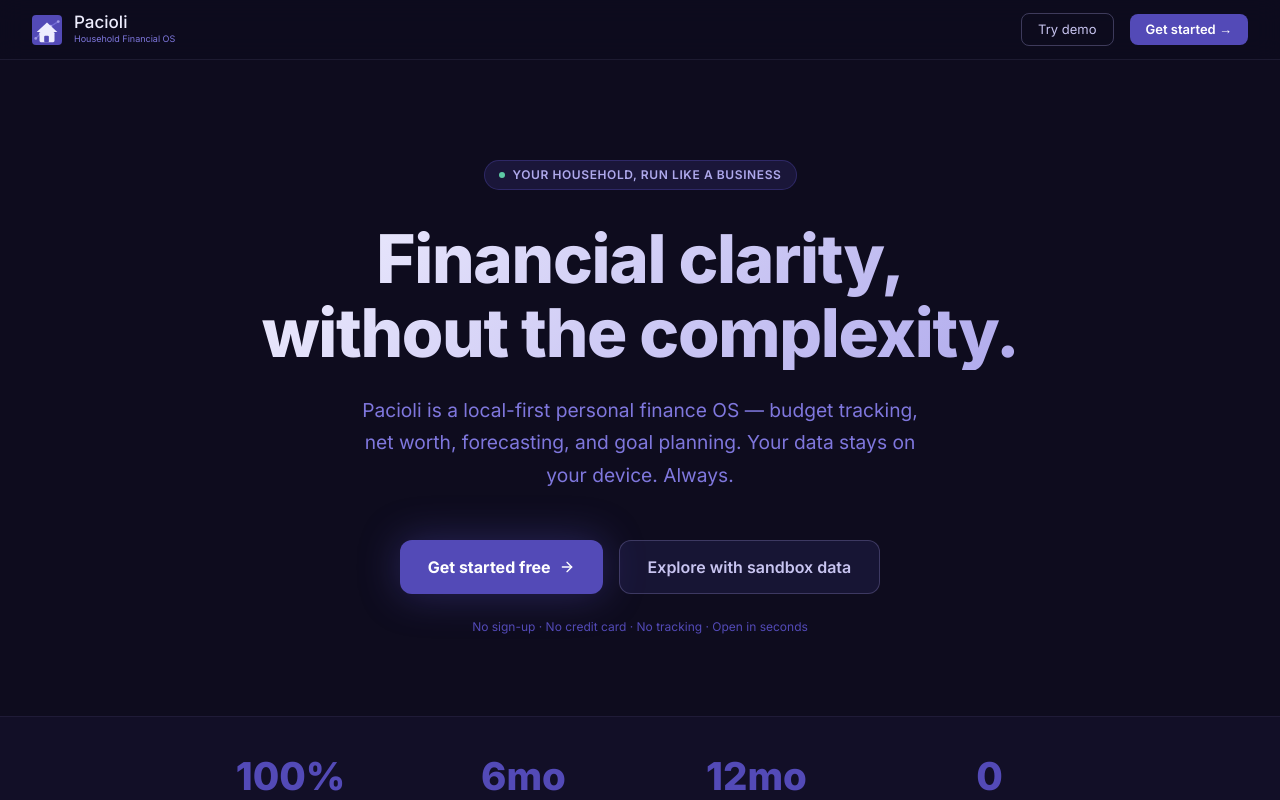
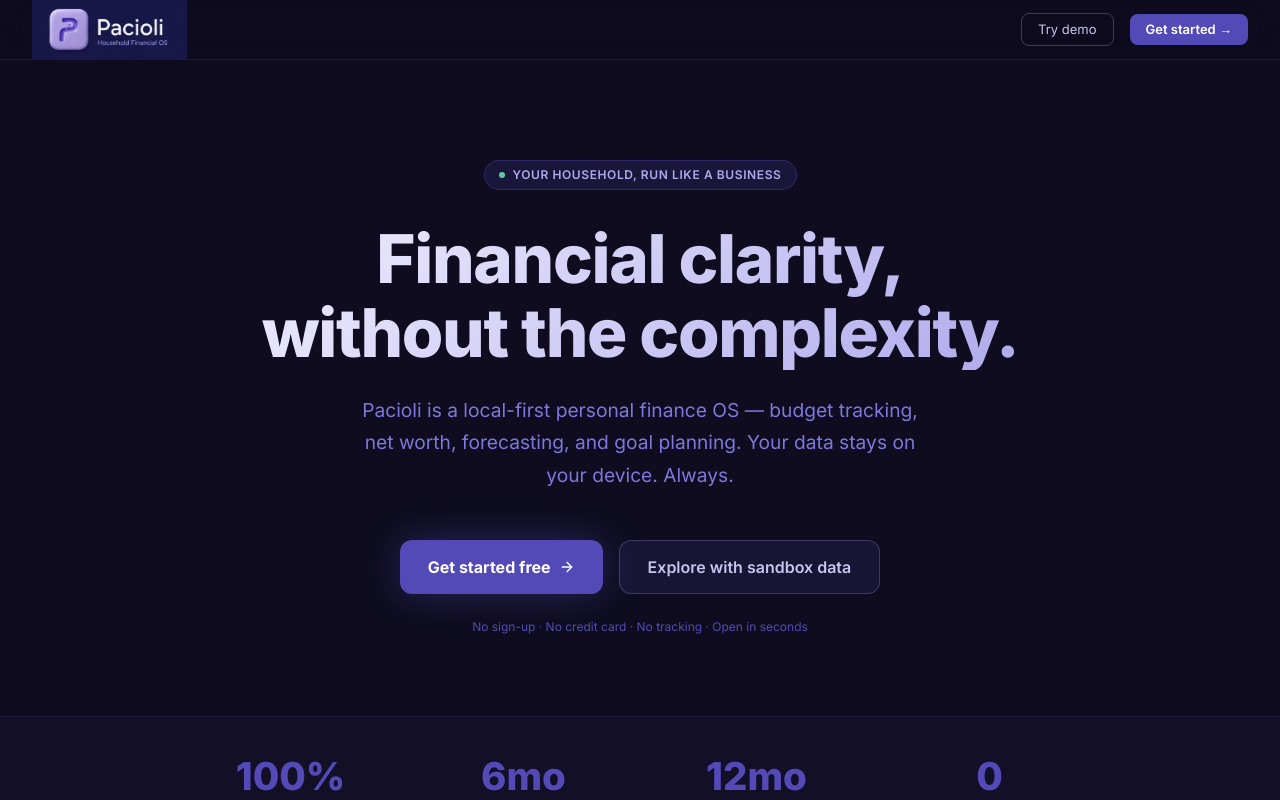
Before and after one commit to aiopsoctopus/pacioli, a Next.js app: page / in a window 1280 px wide. Shown: the top 800 px of the page. Built offline with nearby package versions, Linux system fonts and the light colour scheme.

Commit message:
Update components/pacioli-logo.tsx

```diff
--- a/components/pacioli-logo.tsx
+++ b/components/pacioli-logo.tsx
@@ -1,11 +1,10 @@
 /**
- * PacioliLogo — house + upward trend mark
+ * PacioliLogo — uses the real brand PNG assets
  *
  * Props:
- *   size   — tile size in px (default 32)
- *   variant — "mark" (icon only) | "wordmark" (icon + name + subtitle)
- *   theme  — "dark" | "light" (defaults to "dark" for standalone use;
- *             the nav reads this from useTheme())
+ *   size    — icon height in px (default 32)
+ *   variant — "mark" (icon only) | "wordmark" (full lockup PNG)
+ *   theme   — "dark" | "light" — picks primary-dark.png or primary-light.png for wordmark
  */
 
 type LogoProps = {
@@ -21,107 +20,34 @@
   theme = "dark",
   className = "",
 }: LogoProps) {
-  const isDark = theme === "dark";
-
-  // Palette
-  const tileBg    = "#534AB7";
-  const house     = "#EEEDFE";
-  const trendLine = isDark ? "#7F77DD" : "#AFA9EC";
-  const trendDot  = isDark ? "#AFA9EC" : "#AFA9EC";
-  const wordmarkColor   = isDark ? "#EEEDFE" : "#3C3489";
-  const subtitleColor   = isDark ? "#7F77DD" : "#888780";
-
-  // Scale everything relative to size
-  const s = size / 32; // 1.0 at 32px
-
-  const r = Math.max(2, Math.round(4 * s));   // tile corner radius
-  const w = size;
-  const h = size;
-
   if (variant === "wordmark") {
+    // Use the real lockup PNG — sized proportionally (original is ~740×200, ratio ~3.7)
+    const height = Math.round(size * 1.4);
+    const width = Math.round(height * 3.7);
+    const src = theme === "light" ? "/primary-light.png" : "/primary-dark.png";
     return (
-      <div className={`flex items-center gap-3 ${className}`}>
-        <LogoMark size={size} tileBg={tileBg} house={house} trendLine={trendLine} trendDot={trendDot} r={r} w={w} h={h} s={s} />
-        <div>
-          <p style={{ fontSize: Math.round(18 * s), fontWeight: 500, color: wordmarkColor, lineHeight: 1.1, margin: 0 }}>
-            Pacioli
-          </p>
-          <p style={{ fontSize: Math.round(10 * s), color: subtitleColor, marginTop: 2, margin: 0 }}>
-            Household Financial OS
-          </p>
-        </div>
-      </div>
+      // eslint-disable-next-line @next/next/no-img-element
+      <img
+        src={src}
+        alt="Pacioli — Household Financial OS"
+        width={width}
+        height={height}
+        className={className}
+        style={{ objectFit: "contain" }}
+      />
     );
   }
 
+  // Mark only — the square icon
   return (
-    <LogoMark
-      size={size} tileBg={tileBg} house={house}
-      trendLine={trendLine} trendDot={trendDot}
-      r={r} w={w} h={h} s={s}
+    // eslint-disable-next-line @next/next/no-img-element
+    <img
+      src="/icon.png"
+      alt="Pacioli"
+      width={size}
+      height={size}
       className={className}
+      style={{ objectFit: "contain", borderRadius: Math.round(size * 0.22) }}
     />
   );
 }
-
-type MarkProps = {
-  size: number; tileBg: string; house: string;
-  trendLine: string; trendDot: string;
-  r: number; w: number; h: number; s: number;
-  className?: string;
-};
-
-function LogoMark({ tileBg, house, trendLine, trendDot, r, w, h, s, className = "" }: MarkProps) {
-  // All coordinates designed at 32×32 then scaled by s
-  const p = (x: number, y: number) => `${x * s},${y * s}`;
-
-  return (
-    <svg
-      width={w}
-      height={h}
-      viewBox={`0 0 ${w} ${h}`}
-      fill="none"
-      xmlns="http://www.w3.org/2000/svg"
-      className={className}
-      aria-label="Pacioli logo"
-      role="img"
-    >
-      {/* Tile background */}
-      <rect width={w} height={h} rx={r} fill={tileBg} />
-
-      {/* Trend line rising behind the house */}
-      <polyline
-        points={`${p(4,25)} ${p(9,20)} ${p(14,17)} ${p(20,12)} ${p(28,7)}`}
-        stroke={trendLine}
-        strokeWidth={Math.max(1, 1.5 * s)}
-        strokeLinecap="round"
-        strokeLinejoin="round"
-        opacity="0.75"
-      />
-      {/* Trend dots */}
-      {([[4,25],[9,20],[14,17],[20,12],[28,7]] as [number,number][]).map(([x,y], i) => (
-        <circle key={i} cx={x * s} cy={y * s} r={Math.max(1, 1.5 * s)} fill={trendDot} opacity="0.8" />
-      ))}
-
-      {/* House body */}
-      <rect
-        x={8 * s} y={18 * s}
-        width={16 * s} height={11 * s}
-        rx={Math.max(1, 1.5 * s)}
-        fill={house}
-      />
-      {/* Door */}
-      <rect
-        x={13 * s} y={22 * s}
-        width={5 * s} height={7 * s}
-        rx={Math.max(1, s)}
-        fill={tileBg}
-      />
-      {/* Roof */}
-      <polygon
-        points={`${p(5,18)} ${p(16,8)} ${p(27,18)}`}
-        fill={house}
-      />
-    </svg>
-  );
-}
```
